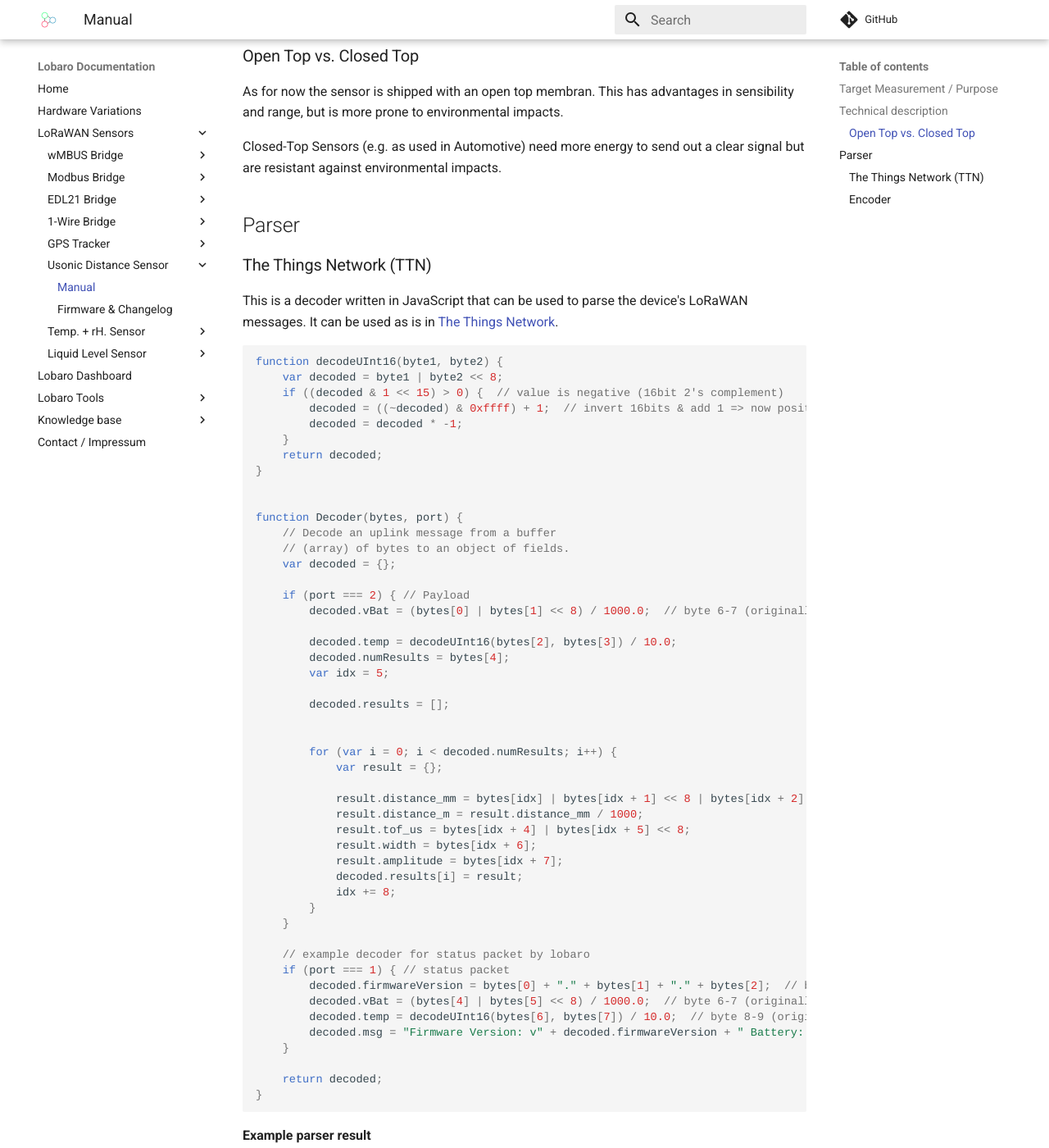
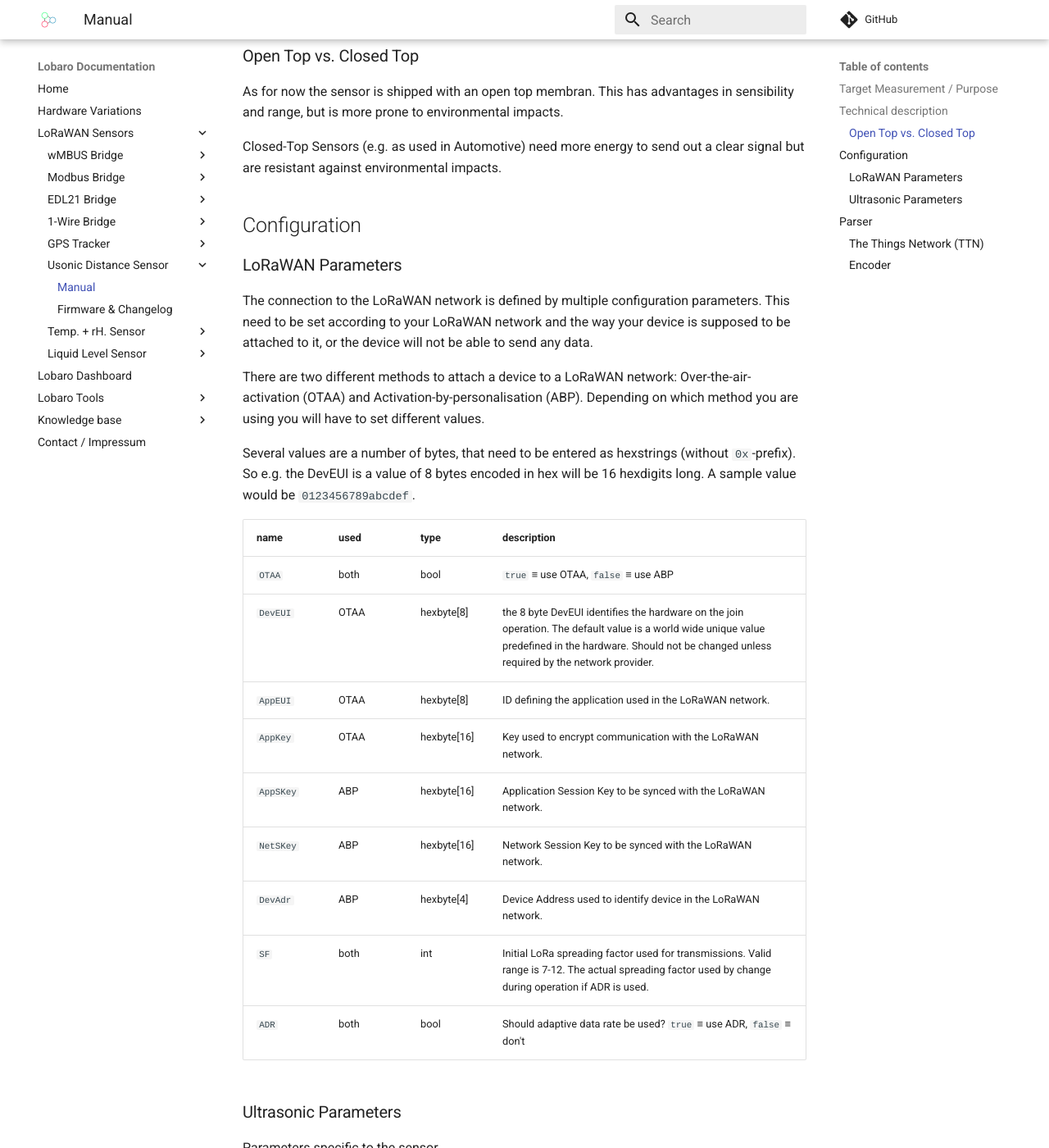
Before and after one commit to Lobaro/docs, an MkDocs documentation site: the page built from docs/lorawan-sensors/usonic-lorawan/index.md, in a window 1280 px wide and 1400 px high, scrolled down 704 px. Shown: the whole window at 82% size. Built offline with MkDocs 1.6.1 and Material for MkDocs 9.7.7, drawn with Linux system fonts in a browser that asks for light colours; a script that is not in the unit is left out; comment, search, counter and statistics services are not loaded; some of the changed text lies outside the part shown.

Commit message:
USonic Config parameters

```diff
--- /dev/null
+++ b/docs/lorawan-sensors/config-lorawan.md
@@ -0,0 +1,24 @@
+
+The connection to the LoRaWAN network is defined by multiple configuration parameters.
+This need to be set according to your LoRaWAN network and the way your device is
+supposed to be attached to it, or the device will not be able to send any data.
+
+There are two different methods to attach a device to a LoRaWAN network:
+Over-the-air-activation (OTAA) and Activation-by-personalisation (ABP).
+Depending on which method you are using you will have to set different values.
+
+Several values are a number of bytes, that need to be entered as hexstrings (without
+`0x`-prefix). So e.g. the DevEUI is a value of 8 bytes encoded in hex will be
+16 hexdigits long. A sample value would be `0123456789abcdef`.
+
+| name | used | type | description |
+|------|------|------|-------------|
+| `OTAA` | both | bool | `true` &equiv; use OTAA, `false` &equiv; use ABP |
+| `DevEUI` | OTAA | hexbyte[8] | the 8 byte DevEUI identifies the hardware on the join operation. The default value is a world wide unique value predefined in the hardware. Should not be changed unless required by the network provider.
+| `AppEUI` | OTAA | hexbyte[8] | ID defining the application used in the LoRaWAN network. |
+| `AppKey` | OTAA | hexbyte[16] | Key used to encrypt communication with the LoRaWAN network. |
+| `AppSKey` | ABP | hexbyte[16] | Application Session Key to be synced with the LoRaWAN network. |
+| `NetSKey` | ABP | hexbyte[16] | Network Session Key to be synced with the LoRaWAN network. |
+| `DevAdr` | ABP | hexbyte[4] | Device Address used to identify device in the LoRaWAN network. |
+| `SF` | both | int | Initial LoRa spreading factor used for transmissions. Valid range is 7-12. The actual spreading factor used by change during operation if ADR is used. |
+| `ADR` | both | bool | Should adaptive data rate be used? `true` &equiv; use ADR, `false` &equiv; don't |
--- a/docs/lorawan-sensors/usonic-lorawan/index.md
+++ b/docs/lorawan-sensors/usonic-lorawan/index.md
@@ -25,6 +25,22 @@ As for now the sensor is shipped with an open top membran. This has advantages i
 
 Closed-Top Sensors (e.g. as used in Automotive) need more energy to send out a clear signal but are resistant against environmental impacts.
 
+## Configuration
+
+### LoRaWAN Parameters
+
+{!lorawan-sensors/config-lorawan.md!}
+
+### Ultrasonic Parameters
+
+Parameters specific to the sensor.
+
+| name |  type | description |
+|------|-------|-------------|
+| ReadDistCron | String      | Cron to start the Distrance readout, blank=DISABLE (See: [CRON Expressions](../../background/cron-expressions.md)) |
+| UsonicPreset | Int         | Preset for Ultrasonic |
+| UsonicTest | Bool          | Enables Test-Mode, Measurement is executed and logged permanently |
+| LogDump | Bool             | Also log the Raw Data Dump of the Ultrasonic sensor |
 
 ## Parser
 
--- a/mkdocs.yml
+++ b/mkdocs.yml
@@ -21,8 +21,10 @@ repo_url: "https://github.com/lobaro/docs"
 copyright: 'Lobaro GmbH'
 use_directory_urls: false
 markdown_extensions:
-  - attr_list
+  - attr_list # enables CSS e.g. {: target="_blank"}
   - def_list
+  - markdown_include.include: # enables including other files into pages with {!filename!}
+      base_path: docs
   - toc:
   - admonition
   - footnotes
--- a/requirements.txt
+++ b/requirements.txt
@@ -2,3 +2,4 @@ mkdocs==1.0.4
 mkdocs-material
 pymdown-extensions>=6.0
 pygments
+markdown-include
```
Also changed, not shown: docs/lorawan-sensors/modbus-lorawan/index.md (+3 -24 lines), docs/lorawan-sensors/modbus-lorawan/versions.md (+2 -2 lines).
